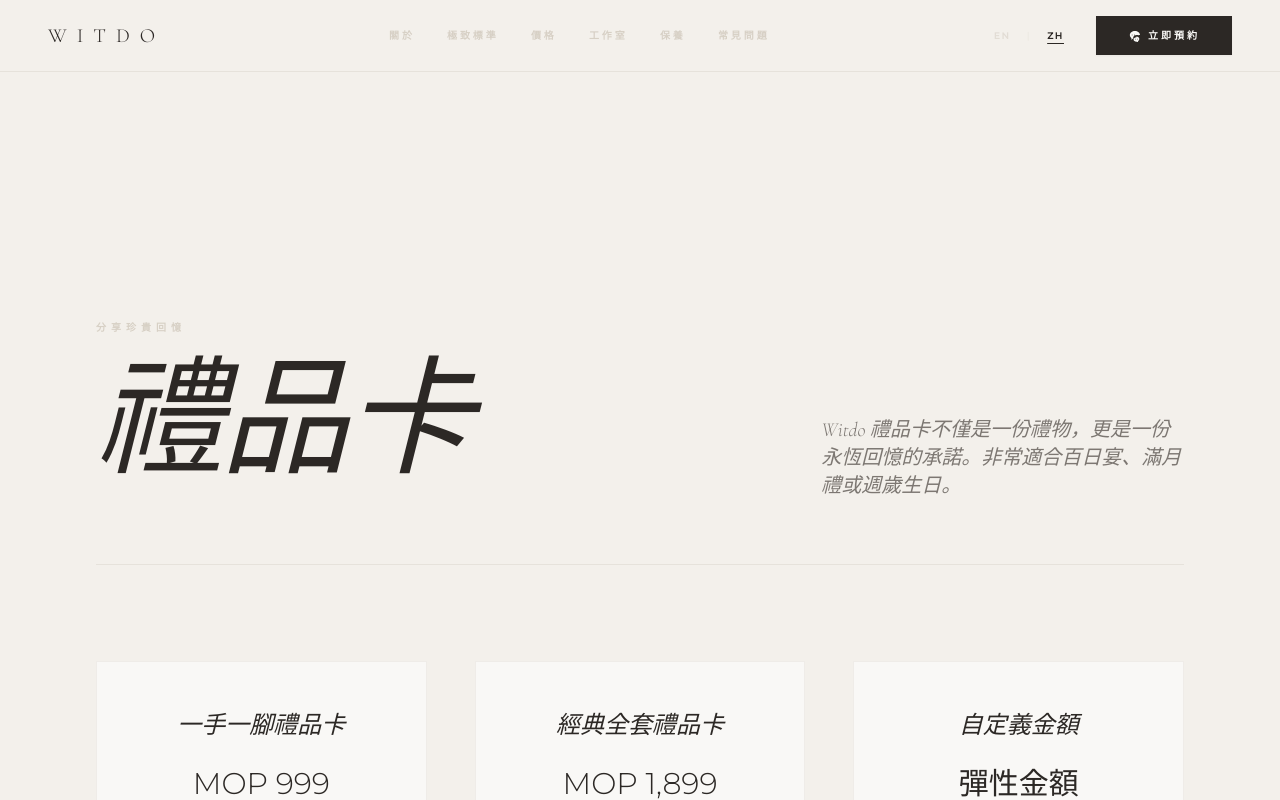
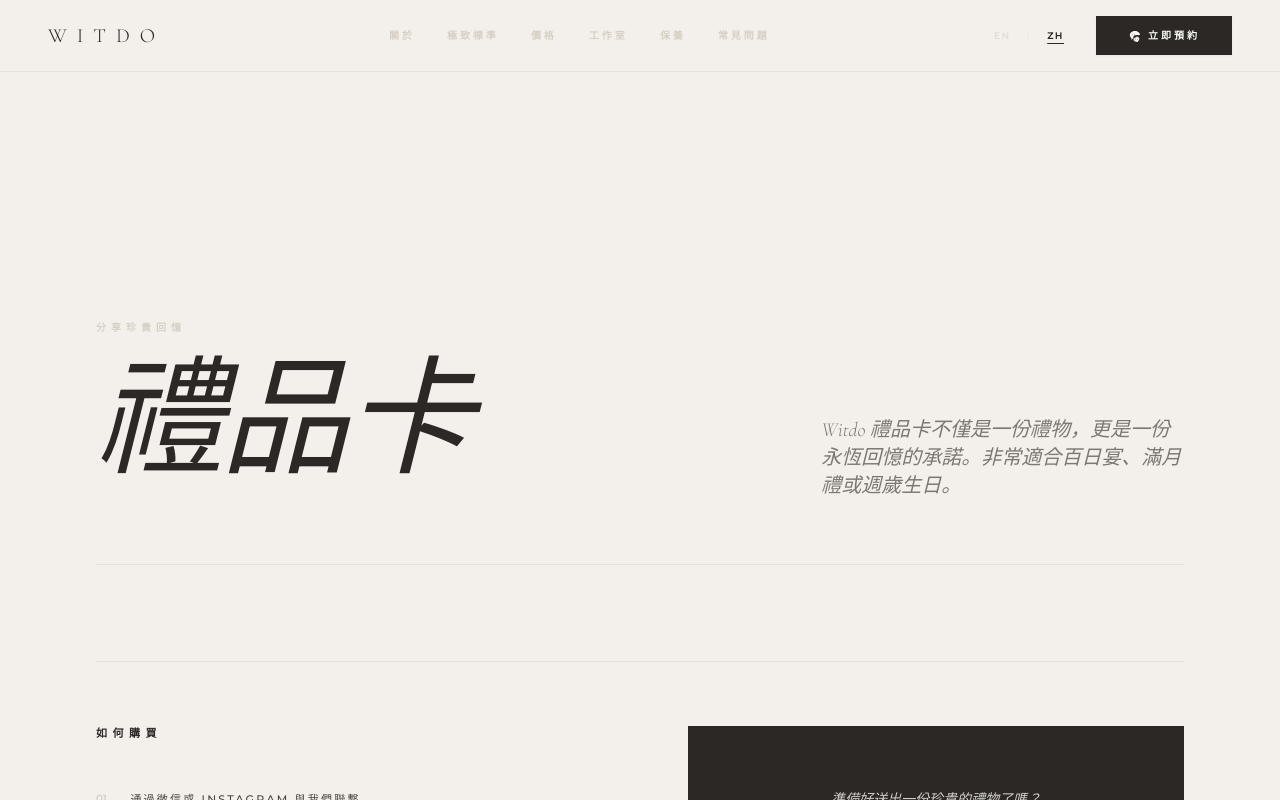
Before and after one commit to cherylkuok21-droid/witdo-website, a React (Vite) app: page / in a window 1280 px wide. Both pictures are taken after a click on the button "禮品卡". Shown: the top 800 px of the page. Built offline with nearby package versions, Linux system fonts and the light colour scheme.

Commit message:
Update GiftCards.tsx

```diff
--- a/components/GiftCards.tsx
+++ b/components/GiftCards.tsx
@@ -12,17 +12,11 @@ const GiftCards: React.FC<GiftCardsProps> = ({ lang }) => {
       title: "Gift Cards",
       sub: "Share the memory",
       desc: "A Witdo gift card is more than a present; it's the promise of a preserved memory. Perfect for baby showers, full moons, or first birthdays.",
-      optionsTitle: "Available Options",
-      options: [
-        { name: "The Duo Gift", value: "MOP 999", desc: "Covers a standard Duo collection session." },
-        { name: "The Full Set Gift", value: "MOP 1,899", desc: "Covers a complete Full Set collection." },
-        { name: "Custom Amount", value: "Flexible", desc: "Choose any amount to contribute towards a collection." }
-      ],
       howTo: "How to Purchase",
       steps: [
         "Contact us via WeChat or Instagram",
         "Select your desired gift card value",
-        "Receive a digital or physical premium gift card",
+        "Receive a digital gift card",
         "The recipient can book their session at their convenience"
       ],
       cta: "Purchase via WeChat"
@@ -31,17 +25,11 @@ const GiftCards: React.FC<GiftCardsProps> = ({ lang }) => {
       title: "禮品卡",
       sub: "分享珍貴回憶",
       desc: "Witdo 禮品卡不僅是一份禮物，更是一份永恆回憶的承諾。非常適合百日宴、滿月禮或週歲生日。",
-      optionsTitle: "可選方案",
-      options: [
-        { name: "一手一腳禮品卡", value: "MOP 999", desc: "涵蓋標準「一手一腳」系列製作。" },
-        { name: "經典全套禮品卡", value: "MOP 1,899", desc: "涵蓋完整的「經典全套」系列製作。" },
-        { name: "自定義金額", value: "彈性金額", desc: "自由選擇金額，用於抵扣任何系列作品。" }
-      ],
       howTo: "如何購買",
       steps: [
         "通過微信或 Instagram 與我們聯繫",
         "選擇您想要的禮品卡面額",
-        "獲取電子版或實體高級禮品卡",
+        "獲取電子版禮品卡",
         "收禮人可隨時預約製作時間"
       ],
       cta: "通過微信購買"
@@ -73,18 +61,6 @@ const GiftCards: React.FC<GiftCardsProps> = ({ lang }) => {
             {t.desc}
           </p>
         </div>
-      </div>
-
-      <div className="grid grid-cols-1 md:grid-cols-3 gap-12">
-        {t.options.map((opt, i) => (
-          <div key={i} className="bg-linen-50 p-12 border border-linen-200/50 flex flex-col items-center text-center space-y-6">
-            <h3 className="text-2xl serif italic text-linen-900">{opt.name}</h3>
-            <div className="text-3xl font-light text-linen-900">{opt.value}</div>
-            <p className="text-[10px] uppercase tracking-[0.2em] text-linen-300 leading-relaxed">
-              {opt.desc}
-            </p>
-          </div>
-        ))}
       </div>
 
       <div className="grid grid-cols-1 md:grid-cols-2 gap-24 pt-16 border-t border-linen-200">
```
